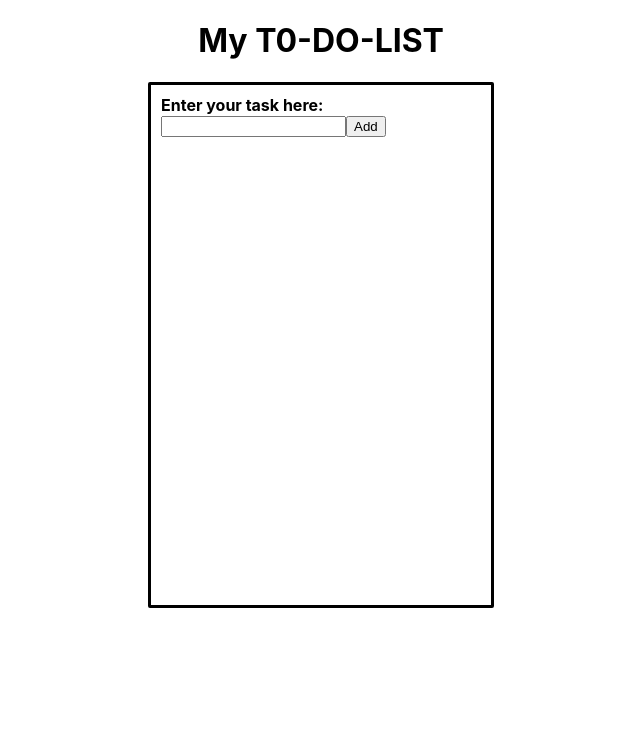
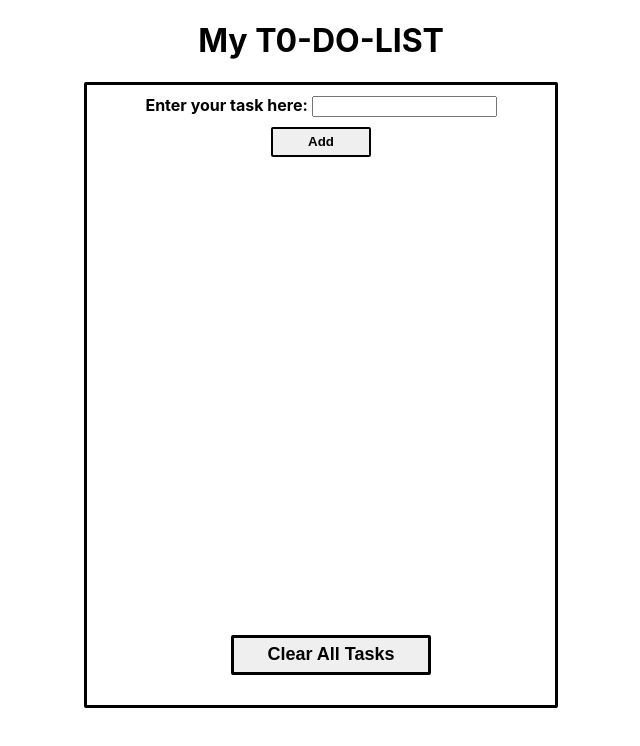
Before and after one commit to jasmineHere/Todo-List, a React (Create React App) app: page / in a window 1280 px wide. Shown: the top 746 px of the page, without its empty margins (319-959 px from the left). Built offline with nearby package versions, Linux system fonts and the light colour scheme.

Commit message:
added clear all tasks feature

```diff
--- a/public/index.html
+++ b/public/index.html
@@ -9,21 +9,6 @@
       name="description"
       content="Web site created using create-react-app"
     />
-    <link rel="apple-touch-icon" href="%PUBLIC_URL%/logo192.png" />
-    <!--
-      manifest.json provides metadata used when your web app is installed on a
-      user's mobile device or desktop. See https://developers.google.com/web/fundamentals/web-app-manifest/
-    -->
-    <link rel="manifest" href="%PUBLIC_URL%/manifest.json" />
-    <!--
-      Notice the use of %PUBLIC_URL% in the tags above.
-      It will be replaced with the URL of the `public` folder during the build.
-      Only files inside the `public` folder can be referenced from the HTML.
-
-      Unlike "/favicon.ico" or "favicon.ico", "%PUBLIC_URL%/favicon.ico" will
-      work correctly both with client-side routing and a non-root public URL.
-      Learn how to configure a non-root public URL by running `npm run build`.
-    -->
     <title>Todo</title>
   </head>
   <body>
--- a/src/App.css
+++ b/src/App.css
@@ -2,15 +2,43 @@
   margin: auto;
   width: 50%;
 }
+
 .container{
+  align-items: center;
+  justify-content: center;
+  text-align: center;
   margin: auto;
-  width: 50%;
-  height: 500px;
+  width: 70%;
+  height: 600px;
   border: 3px solid;
   border-radius: 2px;
   padding: 10px;
+  position: relative;
 }
 
 h1{
   text-align: center;
 }
+
+.button1{
+  margin: 10px;
+  width: 100px;
+  height: 30px;
+  border-radius: 2px;
+  border: 2px solid;
+  font-weight: bolder;
+}
+
+.button2{
+  margin: 10px;
+  width: 200px;
+  height: 40px;
+  border-radius: 2px;
+  font-size: large;
+  border: 3px solid;
+  font-weight: bolder;
+  position: absolute;
+  bottom: 20px;
+  left: 50%;
+  transform: translateX(-50%);
+}
--- a/src/App.jsx
+++ b/src/App.jsx
@@ -1,45 +1,70 @@
 import { useState } from "react";
-import './App.css';
+import "./App.css";
 
 function App() {
-  const [task, setTask] = useState(''); //declare a state variable for tasks
-  const [taskList, setTaskList] = useState([]); // declare a state variable for lists
+  const [task, setTask] = useState("");
+  const [taskList, setTaskList] = useState([]);
+  const [completedTasks, setCompletedTasks] = useState([]);
 
   const handleClick = () => {
-    if(task.trim() !== '') { // make sure empty tasks are not added
-      setTaskList(prev => [...prev, task]);
-      setTask(''); // clear the task input
+    if (task.trim() !== "") {
+      setTaskList((prev) => [...prev, task]);
+      setCompletedTasks((prev) => [...prev, false]);
+      setTask("");
     }
   };
 
-  const handleTaskCompletion = (indexToRemove) => {
-    setTaskList(prev => prev.filter((_, index) => index !== indexToRemove));
+  const clearAllTasks = () => {
+    setTaskList([]);
+    setCompletedTasks([]);
+  };
+
+  const handleTaskCompletion = (indexToComplete) => {
+    setCompletedTasks((prev) =>
+      prev.map((completed, index) => {
+        if (index === indexToComplete) {
+          return !completed;
+        }
+        return completed;
+      })
+    );
   };
 
   return (
     <div className="App">
-        <h1>
-          My T0-DO-LIST
-        </h1>
-        <div className='container'>
+      <h1>My T0-DO-LIST</h1>
+      <div className="container">
         <label>
           <b>Enter your task here: </b>
-            < input value={task}
+          <input
+            value={task}
             name="myInput"
             defaultValue="Example Task"
-              onChange={e => setTask(e.target.value)}/>
+            onChange={(e) => setTask(e.target.value)}
+          />
         </label>
-          <button onClick={() => handleClick()}>Add</button>
-        {/* {taskList&& taskList.map((task) => <p>{task}</p>)} */}
+        <button className="button1" onClick={() => handleClick()}>
+          Add
+        </button>
         {taskList.map((task, index) => (
           <div key={index}>
             <input
               type="checkbox"
+              checked={completedTasks[index]}
               onChange={() => handleTaskCompletion(index)}
             />
+            <span
+              style={
+                completedTasks[index] ? { textDecoration: "line-through" } : {}
+              }
+            >
               {task}
+            </span>
           </div>
         ))}
+        <button className="button2" onClick={() => clearAllTasks()}>
+          Clear All Tasks
+        </button>
       </div>
     </div>
   );
--- a/src/index.js
+++ b/src/index.js
@@ -2,7 +2,6 @@ import React from 'react';
 import ReactDOM from 'react-dom/client';
 import './index.css';
 import App from './App';
-import reportWebVitals from './reportWebVitals';
 
 const root = ReactDOM.createRoot(document.getElementById('root'));
 root.render(
@@ -10,8 +9,3 @@ root.render(
     <App />
   </React.StrictMode>
 );
-
-// If you want to start measuring performance in your app, pass a function
-// to log results (for example: reportWebVitals(console.log))
-// or send to an analytics endpoint. Learn more: https://bit.ly/CRA-vitals
-reportWebVitals();
--- a/src/reportWebVitals.js
+++ /dev/null
@@ -1,13 +0,0 @@
-const reportWebVitals = onPerfEntry => {
-  if (onPerfEntry && onPerfEntry instanceof Function) {
-    import('web-vitals').then(({ getCLS, getFID, getFCP, getLCP, getTTFB }) => {
-      getCLS(onPerfEntry);
-      getFID(onPerfEntry);
-      getFCP(onPerfEntry);
-      getLCP(onPerfEntry);
-      getTTFB(onPerfEntry);
-    });
-  }
-};
-
-export default reportWebVitals;
```
Also changed, not shown: src/setupTests.js (deleted, +0 -5 lines), public/manifest.json (deleted), 2 other files (tests, documents, lock files or other folders). Lines whose indentation alone changed are shown as unchanged.
